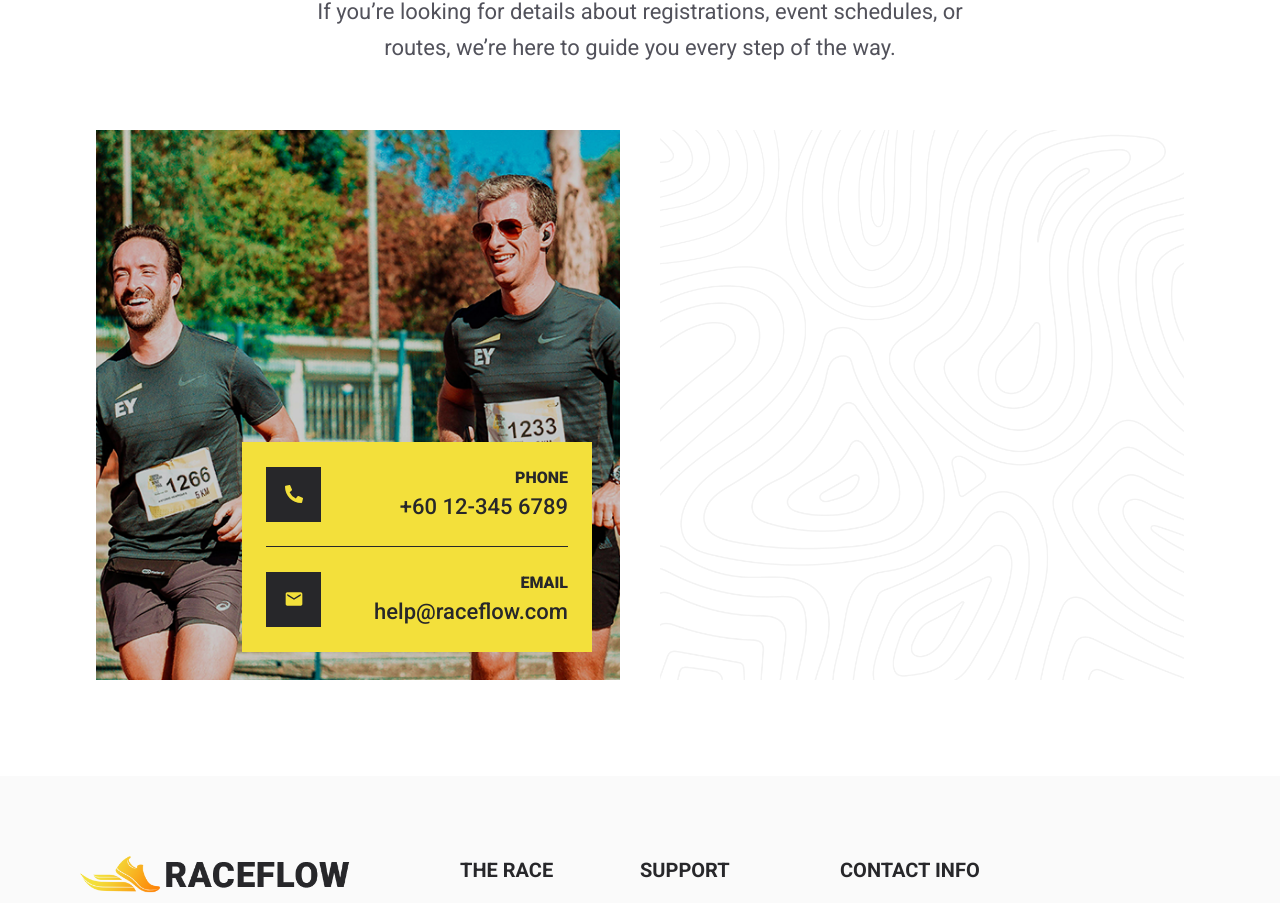
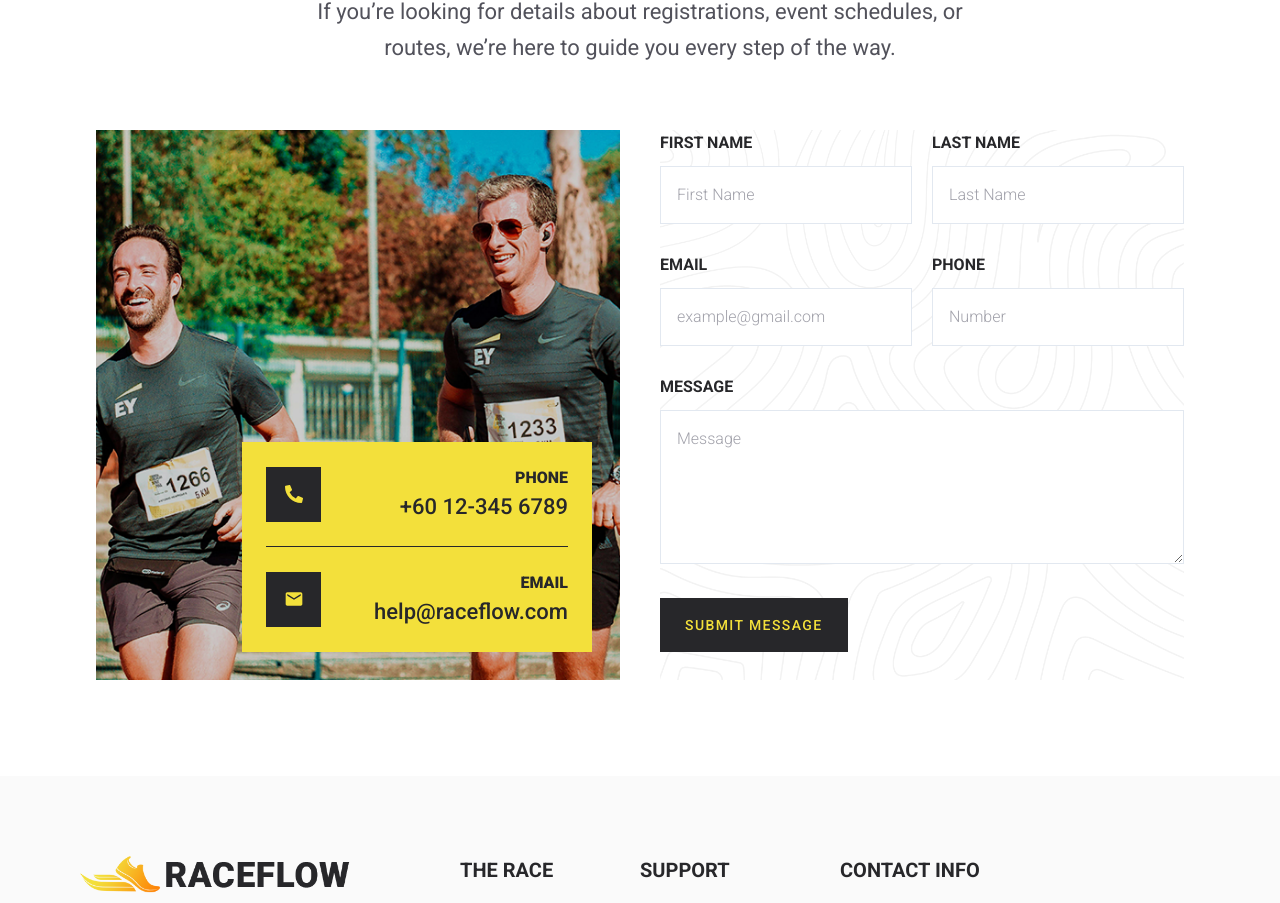
Before and after one commit to devrakibulrahman/raceflow-client-side, a React (Vite) app: page /contact in a window 1280 px wide. Shown: the part 812-1715 px from the top of the page. Built offline with nearby package versions, Linux system fonts and the light colour scheme.

Commit message:
import the contact form component in the contact page done on 01/04/2025 at 10:49 pm

```diff
--- a/src/pages/ContactPage.jsx
+++ b/src/pages/ContactPage.jsx
@@ -1,6 +1,7 @@
 import { Link } from "react-router-dom";
 import { MdEmail, MdKeyboardArrowRight } from "react-icons/md";
 import { FaPhoneAlt } from "react-icons/fa";
+import ContactForm from "../components/ContactForm";
 
 const ContactPage = () => {
     return (
@@ -63,7 +64,7 @@ const ContactPage = () => {
                             </div>
                             <div className="w-full min-h-[490px] bg-pattern bg-cover bg-center bg-no-repeat lg:h-full">
                                 <div className="w-full">
-
+                                    <ContactForm></ContactForm>
                                 </div>
                             </div>
                         </div>
```
